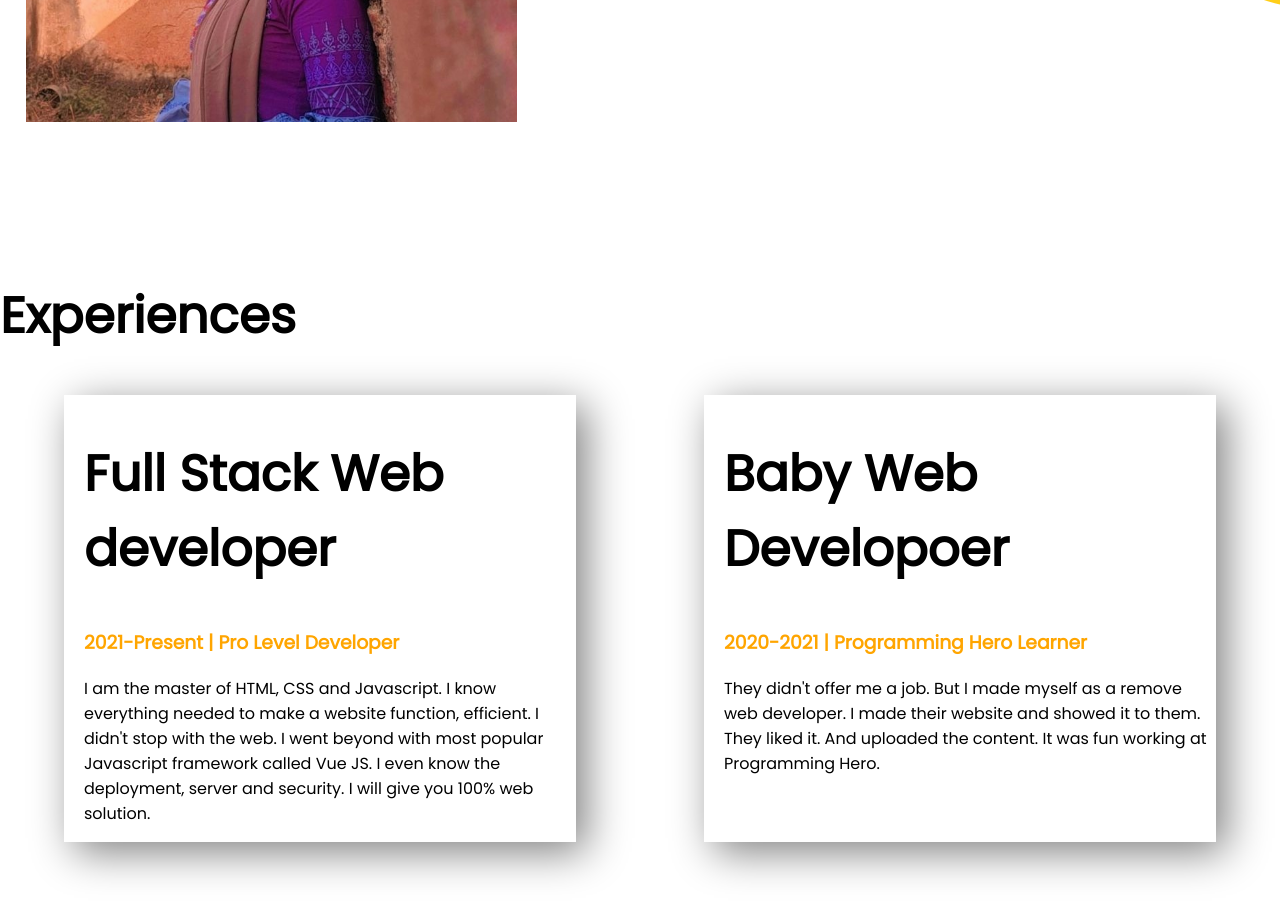
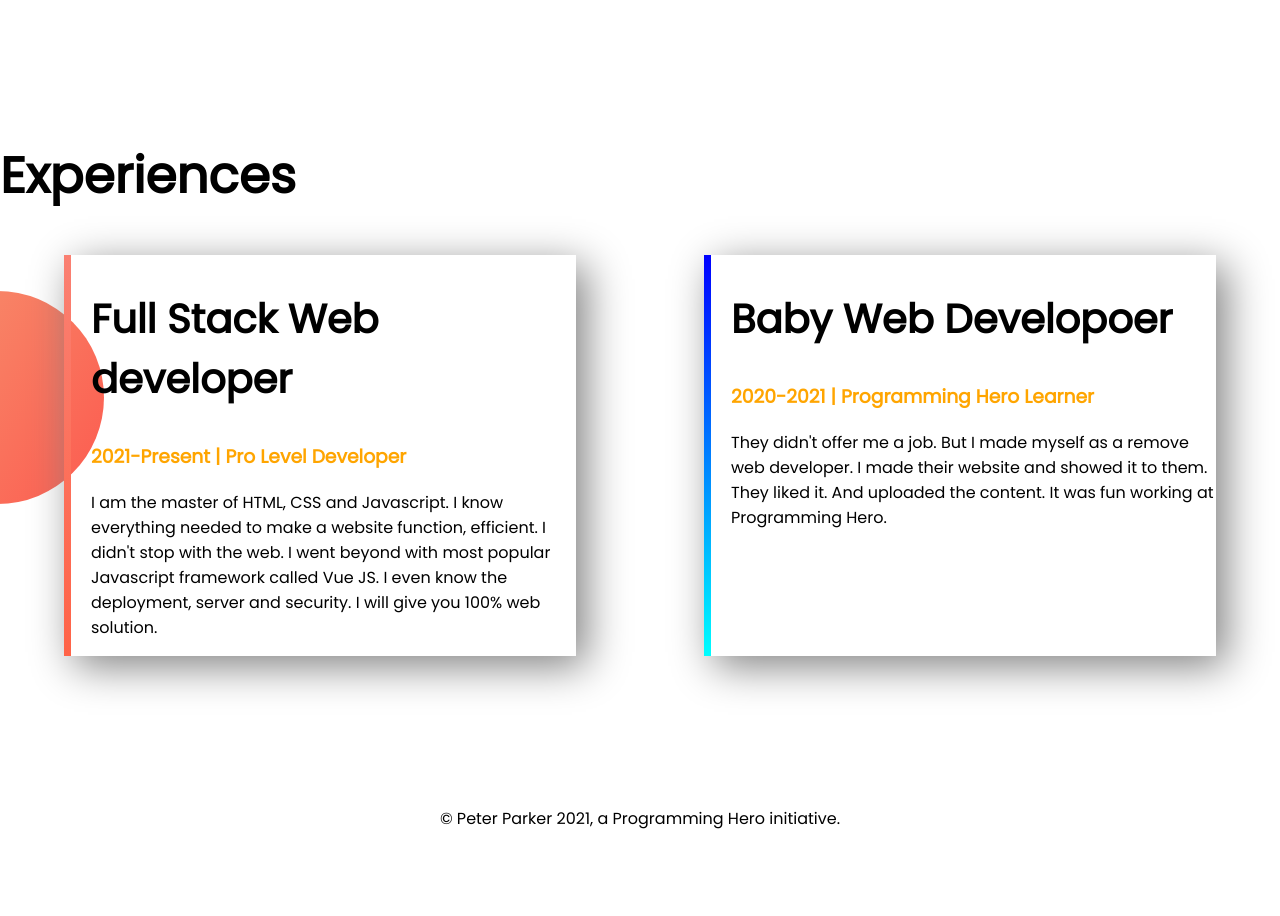
Before and after one commit to AsrafililSamiu/Developer-portfolioo, a plain HTML site: page index.html in a window 1280 px wide. Shown: the part 1100-2016 px from the top of the page. After the commit the page ends 1947 px from the top, so only its background shows below. Drawn offline with Linux system fonts and the light colour scheme.

Commit message:
final-entry

```diff
--- a/index.html
+++ b/index.html
@@ -45,16 +45,16 @@
     <section class="experience-area">
         <h1>Experiences</h1>
         <div class="flexible-container">
-            <div class="experience-item-box">
-                <h1>Full Stack Web developer</h1>
+            <div id="full-stack-experience" class="experience-item-box">
+                <h2>Full Stack Web developer</h2>
                 <h3 class="orange">2021-Present | Pro Level Developer</h3>
                 <p>I am the master of HTML, CSS and Javascript. I know everything needed to make a website function,
                     efficient. I didn't stop with the web. I went beyond with most popular Javascript framework called
                     Vue JS. I even know the deployment, server and security. I will give you 100% web solution.</p>
 
             </div>
-            <div class="experience-item-box">
-                <h1>Baby Web Developoer</h1>
+            <div id="web-dev-experience" class="experience-item-box">
+                <h2>Baby Web Developoer</h2>
                 <h3 class="orange">2020-2021 | Programming Hero Learner</h3>
                 <p>They didn't offer me a job. But I made myself as a remove web developer. I made their website and
                     showed
@@ -62,6 +62,9 @@
             </div>
         </div>
     </section>
+    <footer>
+        <p>© Peter Parker 2021, a Programming Hero initiative.</p>
+    </footer>
 </body>
 
 </html>
--- a/style.css
+++ b/style.css
@@ -4,6 +4,9 @@ body{
 }
 h1{
     font-size: 50px;
+}
+h2{
+    font-size: 40px;
 }
 .orange{
     color: orange;
@@ -13,7 +16,7 @@ h1{
     margin-bottom: 150px;
 }
 .half-width{
-    width: 50%;
+    width: 40%;
     padding-left: 2%;
 
 }
@@ -38,10 +41,29 @@ h1{
     background-repeat: no-repeat;
     background-position: right;
 }
+.experience-area{
+    background-image: url(images/exp-bg.png);
+    background-repeat: no-repeat;
+    background-position: left;
+}
 .experience-item-box{
     width: 40%;
     margin-right: 5%;
     margin-left: 5%;
     padding-left: 20px;
     box-shadow: 10px 10px 40px gray;
+
 }
+#web-dev-experience{
+    border-left: 7px solid;
+   border-image:  linear-gradient(blue, cyan);
+   border-image-slice: 1;
+}
+#full-stack-experience{
+    border-left: 7px solid;
+    border-image:  linear-gradient(salmon, tomato);
+    border-image-slice: 1;
+}
+footer p {
+    text-align: center;
+}
```
Also changed, not shown: images/jhankar.png (deleted), images/jhankar2.png (deleted), images/my-bg.png (deleted).
